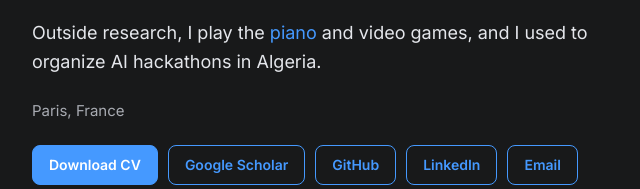
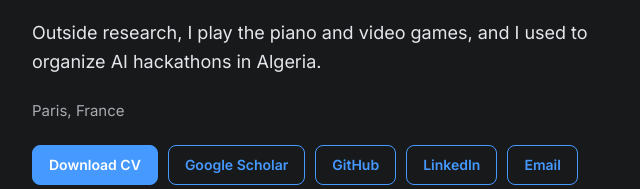
Before and after one commit to TheSun00000/TheSun00000.github.io, a plain HTML site: page index.html in a window 1280 px wide. Shown: the part 385-574 px from the top of the page, 198-838 px from the left. Drawn offline with Linux system fonts and the light colour scheme.

Commit message:
Remove Instagram link
Co-Authored-By: Claude Sonnet 5.5 <noreply@anthropic.com>

```diff
--- a/index.html
+++ b/index.html
@@ -73,7 +73,7 @@
     <h1>Nazim Bendib <svg class="sun-spin" viewBox="0 0 64 64" aria-hidden="true"><g stroke="currentColor" stroke-width="4.5" stroke-linecap="round"><path d="M32 3v8M32 53v8M3 32h8M53 32h8M11.5 11.5l5.7 5.7M46.8 46.8l5.7 5.7M11.5 52.5l5.7-5.7M46.8 17.2l5.7-5.7"/></g><circle cx="32" cy="32" r="12" fill="currentColor"/></svg></h1>
     <div class="accent"></div>
     <p>I'm a PhD student in AI at Sorbonne University (ISIR, MLIA team), advised by Olivier Sigaud and Nicolas Perrin-Gilbert. I work on teaching agents to solve tasks they have never seen: zero-shot reinforcement learning and Behavioral Foundation Models. Before that, I worked on RL for compilers at NYU Abu Dhabi and on multi-agent RL at InstaDeep.</p>
-    <p>Outside research, I play the <a href="https://www.instagram.com/x____nazim____x/" target="_blank" rel="noopener noreferrer">piano</a> and video games, and I used to organize AI hackathons in Algeria.</p>
+    <p>Outside research, I play the piano and video games, and I used to organize AI hackathons in Algeria.</p>
     <p class="meta">Paris, France</p>
     <div class="buttons">
       <a class="btn primary" href="cv.pdf" target="_blank" rel="noopener noreferrer">Download CV</a>
```
